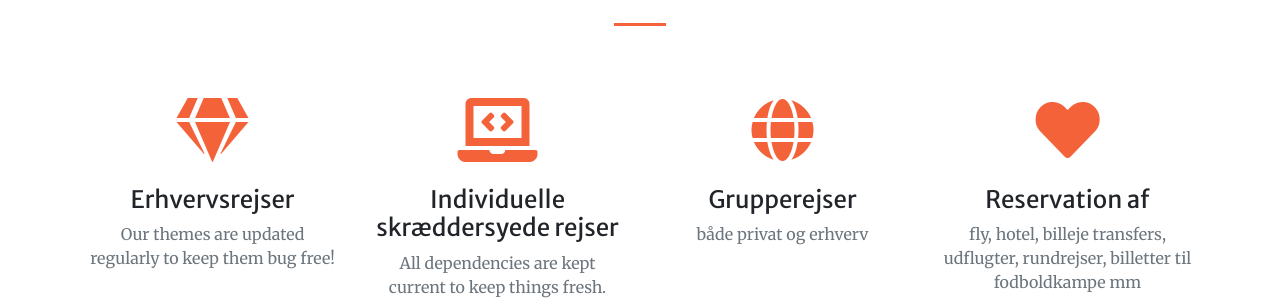
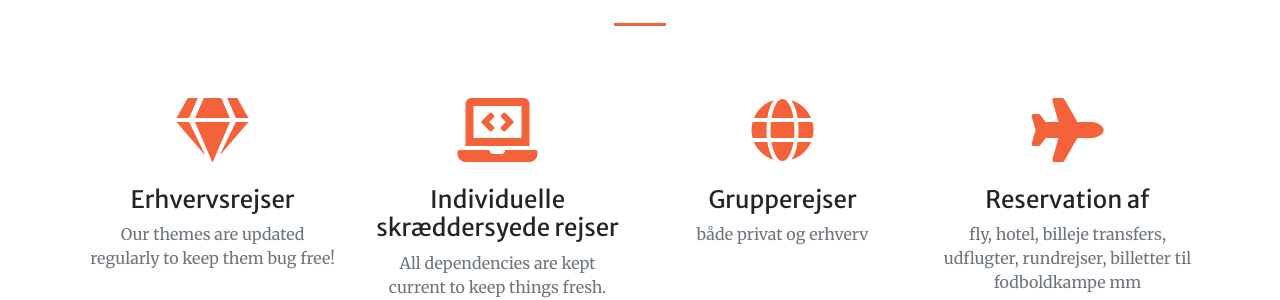
Before and after one commit to arpan45/test.github.io, a Jekyll site: the page theme1/index.html, which Jekyll copies as it is, in a window 1280 px wide and 900 px high, scrolled down 1446 px. Shown: the part 162-462 px from the top of the window. Built offline with Jekyll 4.4.1, drawn with Linux system fonts in a browser that asks for light colours.

Commit message:
Update index.html

```diff
--- a/theme1/index.html
+++ b/theme1/index.html
@@ -113,7 +113,7 @@
         </div>
         <div class="col-lg-3 col-md-6 text-center">
           <div class="mt-5">
-            <i class="fas fa-4x fa-heart text-primary mb-4"></i>
+            <i class="fas fa-plane fa-4x text-primary mb-4"></i>
             <h3 class="h4 mb-2">Reservation af</h3>
             <p class="text-muted mb-0">fly, hotel, billeje transfers, udflugter, rundrejser, billetter til fodboldkampe mm
 </p>
```
